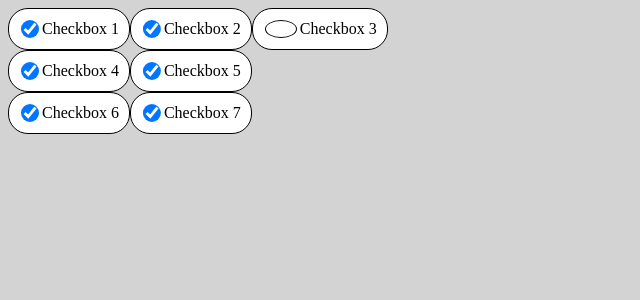
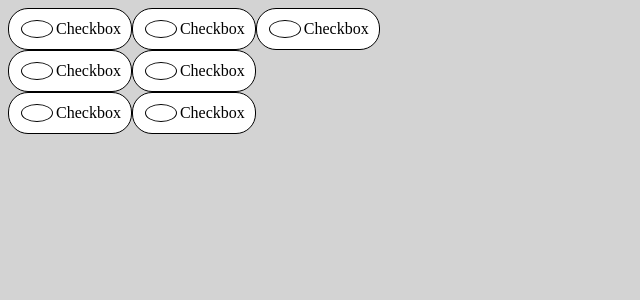
Before and after one commit to Chessman2003/App, a React app: page / in a window 1280 px wide. Shown: the top 300 px of the page, without its empty margins (0-640 px from the left). Built offline with nearby package versions, Linux system fonts and the light colour scheme.

Commit message:
Revert "fix component"
This reverts commit 144fed2497fa335f07d351929d9f275c51496ab8.

```diff
--- a/src/Components/App/App.tsx
+++ b/src/Components/App/App.tsx
@@ -1,30 +1,23 @@
-import React, { useState } from "react";
-import { Checkbox } from "../Checkbox/Checkbox";
+import React from "react";
+import { InputCheckboxComponent } from "../InputCheckboxComponent/InputCheckboxComponent";
 import './App.scss'
 
 export const App = () => {
-    const [checkbox1, setCheckbox1] = useState<boolean>((Math.random()*100)%100 > 50 ? true : false);
-    const [checkbox2, setCheckbox2] = useState<boolean>((Math.random()*100)%100 > 50 ? true : false);
-    const [checkbox3, setCheckbox3] = useState<boolean>((Math.random()*100)%100 > 50 ? true : false);
-    const [checkbox4, setCheckbox4] = useState<boolean>((Math.random()*100)%100 > 50 ? true : false);
-    const [checkbox5, setCheckbox5] = useState<boolean>((Math.random()*100)%100 > 50 ? true : false);
-    const [checkbox6, setCheckbox6] = useState<boolean>((Math.random()*100)%100 > 50 ? true : false);
-    const [checkbox7, setCheckbox7] = useState<boolean>((Math.random()*100)%100 > 50 ? true : false);
     return (
         <div className="inputCheckboxWrapper">
             <div className="cantainer">
                 <div className="row">
-                    <Checkbox text="Checkbox 1" value={checkbox1} onChange={(value)=>{setCheckbox1(value)}}/>
-                    <Checkbox text="Checkbox 2" value={checkbox2} onChange={(value)=>{setCheckbox2(value)}}/>
-                    <Checkbox text="Checkbox 3" value={checkbox3} onChange={(value)=>{setCheckbox3(value)}}/>
+                    <InputCheckboxComponent text="Checkbox"/>
+                    <InputCheckboxComponent text="Checkbox"/>
+                    <InputCheckboxComponent text="Checkbox"/>
                 </div>
                 <div className="row">
-                    <Checkbox text="Checkbox 4"  value={checkbox4} onChange={(value)=>{setCheckbox4(value)}}/>
-                    <Checkbox text="Checkbox 5"  value={checkbox5} onChange={(value)=>{setCheckbox5(value)}}/>
+                    <InputCheckboxComponent text="Checkbox"/>
+                    <InputCheckboxComponent text="Checkbox"/>
                 </div>
                 <div className="row">
-                    <Checkbox text="Checkbox 6" value={checkbox6} onChange={(value)=>{setCheckbox6(value)}}/>
-                    <Checkbox text="Checkbox 7" value={checkbox7} onChange={(value)=>{setCheckbox7(value)}}/>
+                    <InputCheckboxComponent text="Checkbox"/>
+                    <InputCheckboxComponent text="Checkbox"/>
                 </div>
             </div>
         </div>
--- a/src/Components/Checkbox/Checkbox.tsx
+++ /dev/null
@@ -1,23 +0,0 @@
-import React from "react";
-import './Checkbox.scss'
-
-type CheckboxProps = {
-    text: string,
-    value: boolean,
-    onChange: (value: boolean) => void
-}
-
-export const Checkbox = ({
-    text,
-    value,
-    onChange
-}: CheckboxProps) => {
-    return (
-        <div className="checkboxWrapper">
-            <label className="checkboxContainer">
-                <input type="checkbox" id="myCheckbox" checked={value} onChange={(e)=>{onChange(e.target.checked)}} />
-                {text}
-            </label>
-        </div>
-    )
-}
--- /dev/null
+++ b/src/Components/InputCheckboxComponent/InputCheckboxComponent.tsx
@@ -0,0 +1,16 @@
+import React from "react";
+import './InputCheckboxComponent.scss'
+
+type CheckboxProps = {
+    text: string
+}
+
+export const InputCheckboxComponent = ({text}: CheckboxProps) => {
+    return (
+        <div className="checkboxWrapper">
+        <label className="checkboxContainer">
+            <input type="checkbox" id="myCheckbox" /> {text}
+        </label>
+        </div>
+    )
+}
```
Also changed, not shown: src/Components/InputCheckboxComponent/InputCheckboxComponent.scss (renamed from src/Components/Checkbox/Checkbox.scss).
